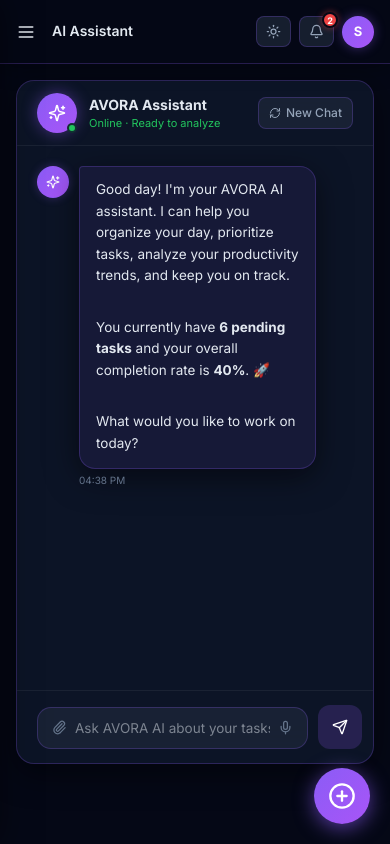
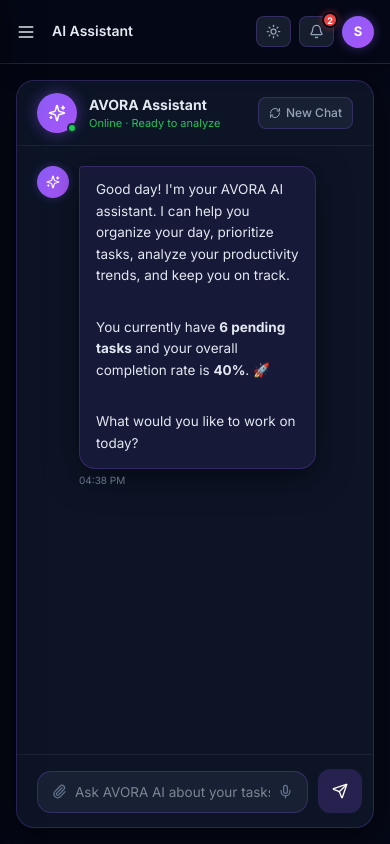
Before and after one commit to Sandhya175/AVORA, a React (Vite) app: page /app/ai in a window 390 px wide. Built offline with nearby package versions, Linux system fonts and the light colour scheme.

Commit message:
Fixed Task Manager page and Landing page responsivness

```diff
--- a/src/app/components/AIAssistant.tsx
+++ b/src/app/components/AIAssistant.tsx
@@ -168,7 +168,7 @@
   const rate = tasks.length > 0 ? Math.round((tasks.filter(t => t.done).length / tasks.length) * 100) : 0;
 
   return (
-    <div style={{ display: 'grid', gridTemplateColumns: isMobile ? '1fr' : '1fr 280px', gap: 20, height: isMobile ? 'calc(100vh - 160px)' : 'calc(100vh - 140px)' }}>
+    <div style={{ display: 'grid', gridTemplateColumns: isMobile ? '1fr' : '1fr 280px', gap: 20, height: '100%', minHeight: 0 }}>
       {/* Chat Area */}
       <div style={{ ...card, display: 'flex', flexDirection: 'column', overflow: 'hidden' }}>
         {/* Chat Header */}
--- a/src/app/components/AvoraLogo.tsx
+++ b/src/app/components/AvoraLogo.tsx
@@ -1,4 +1,5 @@
 import { useTheme, getTheme } from './ThemeContext';
+import { useIsMobile } from '../hooks/use-mobile';
 
 const CheckboxO = ({ size = 20 }: { size?: number }) => (
   <span
@@ -38,10 +39,11 @@
   const { isDark } = useTheme();
   const dark = forceLight ? false : isDark;
   const t = getTheme(dark);
+  const isMobile = useIsMobile();
 
-  const fontSizes = { sm: 15, default: 21, lg: 26, hero: 96 };
-  const checkSizes = { sm: 13, default: 17, lg: 22, hero: 72 };
-  const gaps = { sm: 1, default: 2, lg: 3, hero: 8 };
+  const fontSizes = { sm: 15, default: 21, lg: 26, hero: isMobile ? 48 : 96 };
+  const checkSizes = { sm: 13, default: 17, lg: 22, hero: isMobile ? 36 : 72 };
+  const gaps = { sm: 1, default: 2, lg: 3, hero: isMobile ? 4 : 8 };
 
   const fs = fontSizes[size];
   const cs = checkSizes[size];
--- a/src/app/components/LandingPage.tsx
+++ b/src/app/components/LandingPage.tsx
@@ -207,7 +207,7 @@
           </div>
 
           {/* Mockup Stats */}
-          <div style={{ display: 'grid', gridTemplateColumns: 'repeat(4, 1fr)', gap: 8 }}>
+          <div style={{ display: 'grid', gridTemplateColumns: isMobile ? 'repeat(2, 1fr)' : 'repeat(4, 1fr)', gap: 8 }}>
             {[
               { label: 'Tasks Today', value: '8' },
               { label: 'Completed', value: '5' },
--- a/src/app/components/Layout.tsx
+++ b/src/app/components/Layout.tsx
@@ -278,7 +278,7 @@
   const pageInfo = pageTitles[location.pathname] || { title: 'AVORA', sub: 'Productivity Platform' };
 
   return (
-    <div style={{ display: 'flex', minHeight: '100vh', background: t.bg }}>
+    <div style={{ display: 'flex', height: '100dvh', overflow: 'hidden', background: t.bg }}>
 
       {/* Mobile Drawer Overlay */}
       {isMobile && isMobileDrawerOpen && (
@@ -375,9 +375,8 @@
       {/* Main Container */}
       <div style={{
         marginLeft: activeSidebarWidth,
-        flex: 1, display: 'flex', flexDirection: 'column', minHeight: '100vh',
+        flex: 1, display: 'flex', flexDirection: 'column', height: '100dvh', overflow: 'hidden',
         transition: 'margin-left 0.3s ease',
-        overflowX: 'hidden'
       }}>
         {/* Top Header */}
         <header style={{
@@ -500,13 +499,19 @@
         </header>
 
         {/* Page Content */}
-        <main style={{ flex: 1, padding: isMobile ? '16px' : '24px', overflowY: 'auto' }}>
+        <main style={{
+          flex: 1,
+          padding: isMobile ? '16px' : '24px',
+          overflowY: location.pathname === '/app/ai' ? 'hidden' : 'auto',
+          display: 'flex',
+          flexDirection: 'column',
+        }}>
           <Outlet />
         </main>
       </div>
 
       {/* Floating Action Button (FAB) for Mobile Add Task */}
-      {isMobile && (
+      {isMobile && location.pathname !== '/app/ai' && (
         <button
           onClick={() => navigate('/app/tasks?add=true')}
           style={{
--- a/src/app/components/TaskManagement.tsx
+++ b/src/app/components/TaskManagement.tsx
@@ -54,6 +54,7 @@
   const dragRef = useRef<HTMLDivElement>(null);
   const [isDragging, setIsDragging] = useState(false);
   const [isDragOver, setIsDragOver] = useState(false);
+  const [isDraggable, setIsDraggable] = useState(false);
 
   // ── Custom HTML5 drag ────────────────────────────────────────────────────
 
@@ -125,15 +126,12 @@
     <motion.div
       ref={dragRef}
       data-task-id={task.id}
-      draggable
+      draggable={isDraggable}
       onDragStart={handleDragStart as any}
       onDragEnd={handleDragEnd as any}
       onDragOver={handleDragOver}
       onDragLeave={handleDragLeave}
       onDrop={handleDrop}
-      onTouchStart={handleTouchStart}
-      onTouchMove={handleTouchMove}
-      onTouchEnd={handleTouchEnd}
       initial={{ opacity: 0, y: 10 }}
       animate={{ opacity: 1, y: 0 }}
       exit={{ opacity: 0, y: -6 }}
@@ -173,6 +171,12 @@
         {/* Drag handle */}
         <div
           draggable={false}
+          onMouseDown={() => setIsDraggable(true)}
+          onMouseUp={() => setIsDraggable(false)}
+          onMouseLeave={() => setIsDraggable(false)}
+          onTouchStart={handleTouchStart}
+          onTouchMove={handleTouchMove}
+          onTouchEnd={handleTouchEnd}
           style={{
             color: isDark ? 'rgba(255,255,255,0.25)' : 'rgba(0,0,0,0.18)',
             cursor: 'grab', flexShrink: 0, display: 'flex', alignItems: 'center',
@@ -225,7 +229,10 @@
         {/* Options Menu Toggle */}
         <div style={{ position: 'relative' }}>
           <button
-            onClick={() => setActiveMenu(activeMenu === task.id ? null : task.id)}
+            onClick={(e) => {
+              e.stopPropagation();
+              setActiveMenu(activeMenu === task.id ? null : task.id);
+            }}
             style={{ background: 'none', border: 'none', cursor: 'pointer', color: t.textMuted, display: 'flex' }}
           >
             <MoreHorizontal size={18} />
@@ -255,7 +262,10 @@
                   ].map(({ icon, label, action, color }) => (
                     <button
                       key={label}
-                      onClick={action}
+                      onClick={(e) => {
+                        e.stopPropagation();
+                        action();
+                      }}
                       style={{
                         width: '100%', display: 'flex', alignItems: 'center', gap: 8,
                         padding: '9px 10px', background: 'none', border: 'none', borderRadius: 8,
```
